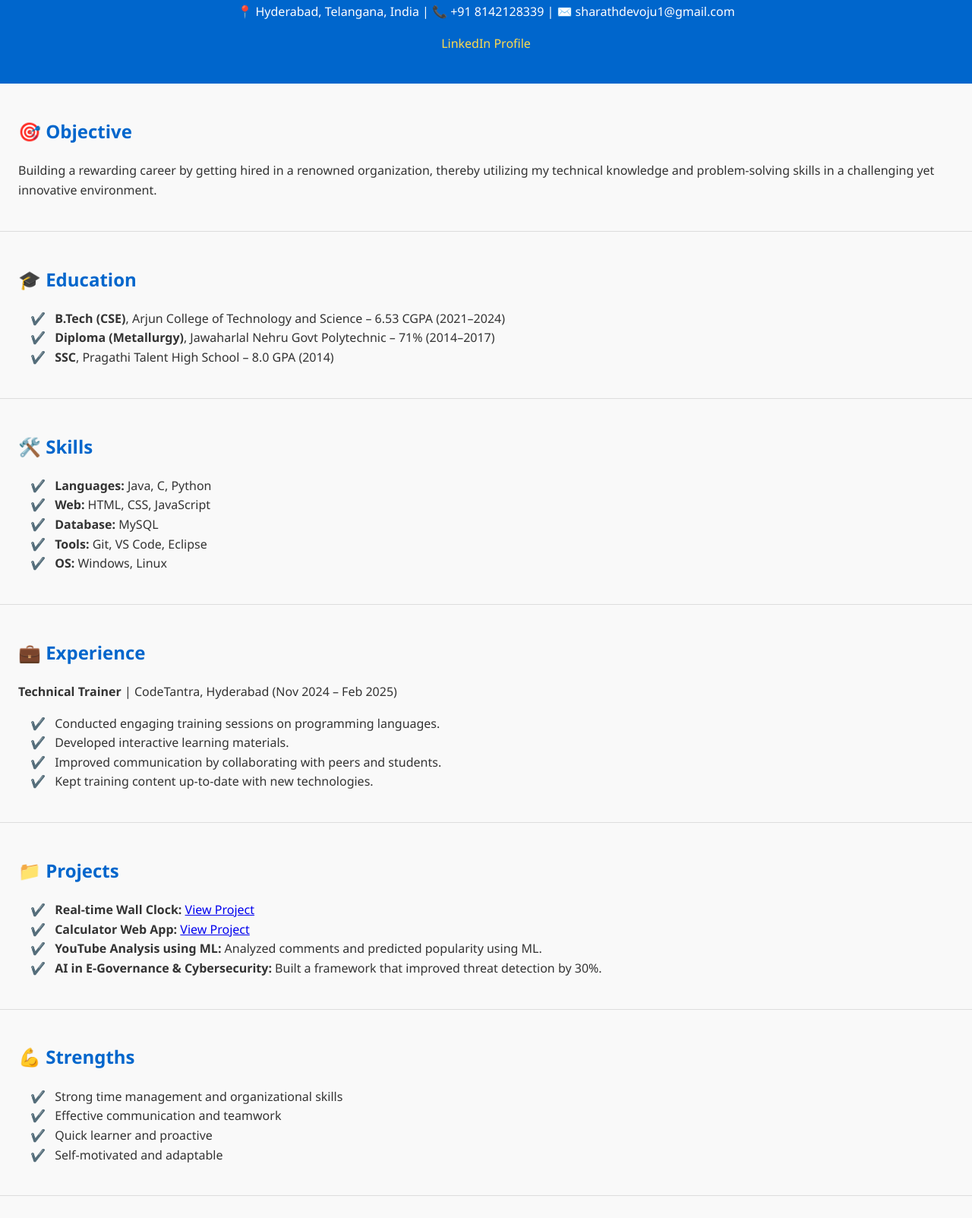
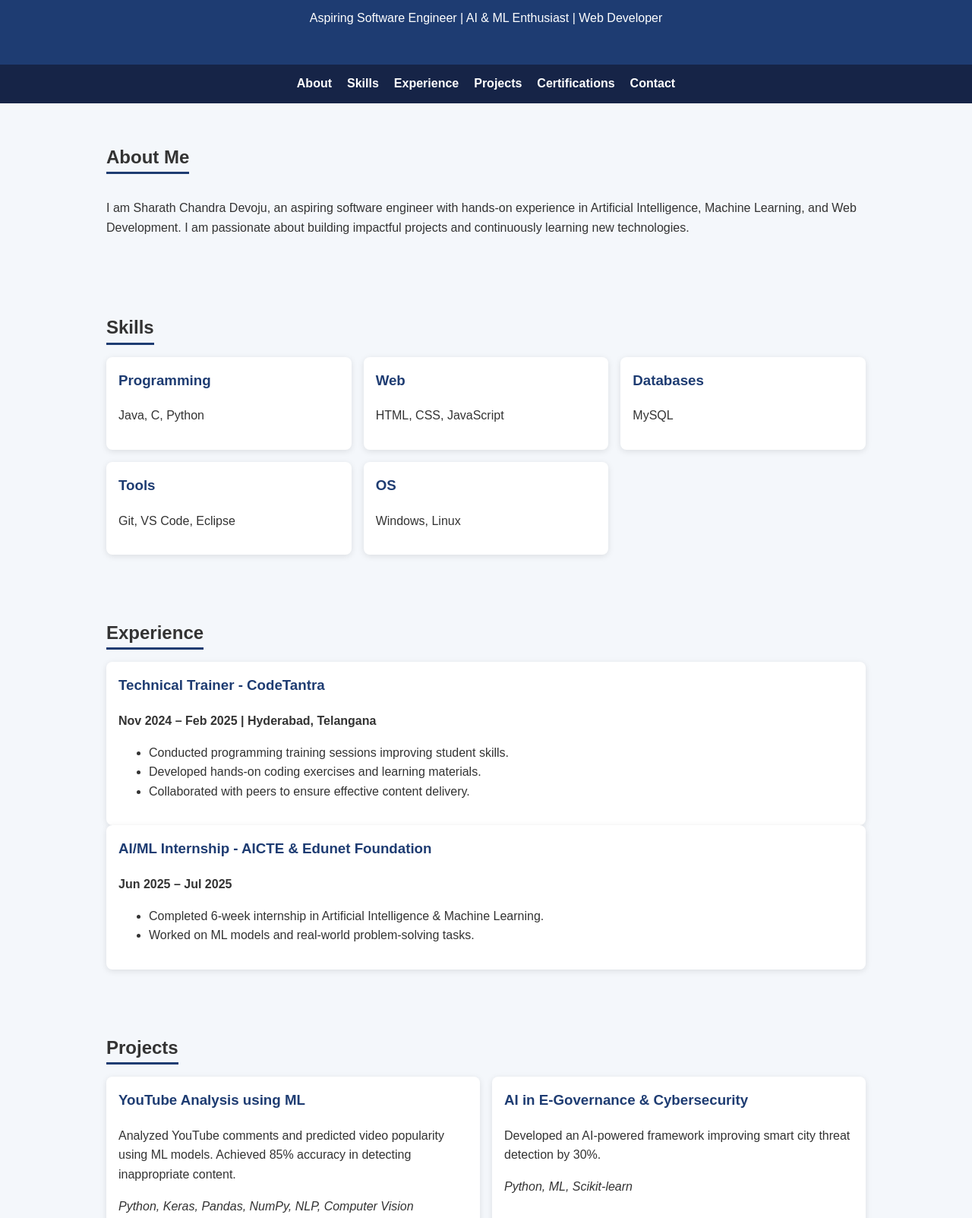
Before and after one commit to DevojuSharathChandra/my-profile, a plain HTML site: page index.html in a window 1280 px wide. Shown: the part 115-1718 px from the top of the page at 76% size. Drawn offline with Linux system fonts and the light colour scheme.

Commit message:
Update index.html

```diff
--- a/index.html
+++ b/index.html
@@ -1,94 +1,210 @@
 <!DOCTYPE html>
 <html lang="en">
 <head>
-  <meta charset="UTF-8" />
-  <meta name="viewport" content="width=device-width, initial-scale=1.0"/>
-  <title>Sharath Chandra Devoju | Portfolio</title>
-  <link rel="stylesheet" href="style.css"/>
+  <meta charset="UTF-8">
+  <meta name="viewport" content="width=device-width, initial-scale=1.0">
+  <title>Sharath Chandra Devoju - Portfolio</title>
+  <style>
+    body {
+      margin: 0;
+      font-family: Arial, sans-serif;
+      background: #f4f7fb;
+      color: #333;
+      line-height: 1.6;
+    }
+    header {
+      background: #1e3c72;
+      color: white;
+      text-align: center;
+      padding: 2rem 1rem;
+    }
+    nav {
+      background: #162447;
+      display: flex;
+      justify-content: center;
+      gap: 20px;
+      padding: 0.8rem;
+    }
+    nav a {
+      color: white;
+      text-decoration: none;
+      font-weight: bold;
+    }
+    nav a:hover {
+      color: #ffb703;
+    }
+    section {
+      max-width: 1000px;
+      margin: auto;
+      padding: 2rem 1rem;
+    }
+    h2 {
+      border-bottom: 3px solid #1e3c72;
+      display: inline-block;
+      margin-bottom: 1rem;
+    }
+    .skills, .projects, .certifications {
+      display: grid;
+      grid-template-columns: repeat(auto-fit, minmax(250px, 1fr));
+      gap: 1rem;
+    }
+    .card {
+      background: white;
+      padding: 1rem;
+      border-radius: 8px;
+      box-shadow: 0 2px 8px rgba(0,0,0,0.1);
+    }
+    .card h3 {
+      margin-top: 0;
+      color: #1e3c72;
+    }
+    footer {
+      text-align: center;
+      background: #162447;
+      color: white;
+      padding: 1rem;
+      margin-top: 2rem;
+      position: relative;
+    }
+    footer a {
+      color: #ffb703;
+      text-decoration: none;
+    }
+    /* Resume Button */
+    .resume-btn {
+      display: inline-block;
+      margin-top: 1rem;
+      padding: 12px 24px;
+      background: #ffb703;
+      color: #162447;
+      font-weight: bold;
+      border-radius: 6px;
+      text-decoration: none;
+      transition: 0.3s;
+    }
+    .resume-btn:hover {
+      background: #ffa502;
+      color: white;
+    }
+  </style>
 </head>
 <body>
+
+  <!-- Header -->
   <header>
     <h1>Sharath Chandra Devoju</h1>
-    <p>📍 Hyderabad, Telangana, India | 📞 +91 8142128339 | ✉️ sharathdevoju1@gmail.com</p>
-    <p>
-      <a href="https://www.linkedin.com/in/sharath8142/" target="_blank">LinkedIn Profile</a>
-    </p>
+    <p>Aspiring Software Engineer | AI & ML Enthusiast | Web Developer</p>
   </header>
 
-  <section>
-    <h2>🎯 Objective</h2>
+  <!-- Navigation -->
+  <nav>
+    <a href="#about">About</a>
+    <a href="#skills">Skills</a>
+    <a href="#experience">Experience</a>
+    <a href="#projects">Projects</a>
+    <a href="#certifications">Certifications</a>
+    <a href="#contact">Contact</a>
+  </nav>
+
+  <!-- About -->
+  <section id="about">
+    <h2>About Me</h2>
     <p>
-      Building a rewarding career by getting hired in a renowned organization,
-      thereby utilizing my technical knowledge and problem-solving skills in a
-      challenging yet innovative environment.
+      I am Sharath Chandra Devoju, an aspiring software engineer with hands-on
+      experience in Artificial Intelligence, Machine Learning, and Web Development.
+      I am passionate about building impactful projects and continuously learning
+      new technologies.
     </p>
   </section>
 
-  <section>
-    <h2>🎓 Education</h2>
-    <ul>
-      <li><strong>B.Tech (CSE)</strong>, Arjun College of Technology and Science – 6.53 CGPA (2021–2024)</li>
-      <li><strong>Diploma (Metallurgy)</strong>, Jawaharlal Nehru Govt Polytechnic – 71% (2014–2017)</li>
-      <li><strong>SSC</strong>, Pragathi Talent High School – 8.0 GPA (2014)</li>
-    </ul>
+  <!-- Skills -->
+  <section id="skills">
+    <h2>Skills</h2>
+    <div class="skills">
+      <div class="card"><h3>Programming</h3><p>Java, C, Python</p></div>
+      <div class="card"><h3>Web</h3><p>HTML, CSS, JavaScript</p></div>
+      <div class="card"><h3>Databases</h3><p>MySQL</p></div>
+      <div class="card"><h3>Tools</h3><p>Git, VS Code, Eclipse</p></div>
+      <div class="card"><h3>OS</h3><p>Windows, Linux</p></div>
+    </div>
   </section>
 
-  <section>
-    <h2>🛠️ Skills</h2>
-    <ul>
-      <li><strong>Languages:</strong> Java, C, Python</li>
-      <li><strong>Web:</strong> HTML, CSS, JavaScript</li>
-      <li><strong>Database:</strong> MySQL</li>
-      <li><strong>Tools:</strong> Git, VS Code, Eclipse</li>
-      <li><strong>OS:</strong> Windows, Linux</li>
-    </ul>
+  <!-- Experience -->
+  <section id="experience">
+    <h2>Experience</h2>
+    <div class="card">
+      <h3>Technical Trainer - CodeTantra</h3>
+      <p><strong>Nov 2024 – Feb 2025 | Hyderabad, Telangana</strong></p>
+      <ul>
+        <li>Conducted programming training sessions improving student skills.</li>
+        <li>Developed hands-on coding exercises and learning materials.</li>
+        <li>Collaborated with peers to ensure effective content delivery.</li>
+      </ul>
+    </div>
+    <div class="card">
+      <h3>AI/ML Internship - AICTE & Edunet Foundation</h3>
+      <p><strong>Jun 2025 – Jul 2025</strong></p>
+      <ul>
+        <li>Completed 6-week internship in Artificial Intelligence & Machine Learning.</li>
+        <li>Worked on ML models and real-world problem-solving tasks.</li>
+      </ul>
+    </div>
   </section>
 
-  <section>
-    <h2>💼 Experience</h2>
-    <p><strong>Technical Trainer</strong> | CodeTantra, Hyderabad (Nov 2024 – Feb 2025)</p>
-    <ul>
-      <li>Conducted engaging training sessions on programming languages.</li>
-      <li>Developed interactive learning materials.</li>
-      <li>Improved communication by collaborating with peers and students.</li>
-      <li>Kept training content up-to-date with new technologies.</li>
-    </ul>
+  <!-- Projects -->
+  <section id="projects">
+    <h2>Projects</h2>
+    <div class="projects">
+      <div class="card">
+        <h3>YouTube Analysis using ML</h3>
+        <p>Analyzed YouTube comments and predicted video popularity using ML models. Achieved 85% accuracy in detecting inappropriate content.</p>
+        <p><em>Python, Keras, Pandas, NumPy, NLP, Computer Vision</em></p>
+      </div>
+      <div class="card">
+        <h3>AI in E-Governance & Cybersecurity</h3>
+        <p>Developed an AI-powered framework improving smart city threat detection by 30%.</p>
+        <p><em>Python, ML, Scikit-learn</em></p>
+      </div>
+    </div>
   </section>
 
-  <section>
-    <h2>📁 Projects</h2>
-    <ul>
-      <li>
-        <strong>Real-time Wall Clock:</strong>
-        <a href="https://devojusharathchandra.github.io/watch/" target="_blank">View Project</a>
-      </li>
-      <li>
-        <strong>Calculator Web App:</strong>
-        <a href="https://devojusharathchandra.github.io/calculator/" target="_blank">View Project</a>
-      </li>
-      <li>
-        <strong>YouTube Analysis using ML:</strong> Analyzed comments and predicted popularity using ML.
-      </li>
-      <li>
-        <strong>AI in E-Governance & Cybersecurity:</strong> Built a framework that improved threat detection by 30%.
-      </li>
-    </ul>
+  <!-- Certifications -->
+  <section id="certifications">
+    <h2>Certifications</h2>
+    <div class="certifications">
+      <div class="card">
+        <h3>AICTE Internship Certificate</h3>
+        <p>Completed 6-week internship on Artificial Intelligence & Machine Learning in collaboration with Edunet Foundation (Jun 2025 – Jul 2025).</p>
+      </div>
+    </div>
   </section>
 
-  <section>
-    <h2>💪 Strengths</h2>
-    <ul>
-      <li>Strong time management and organizational skills</li>
-      <li>Effective communication and teamwork</li>
-      <li>Quick learner and proactive</li>
-      <li>Self-motivated and adaptable</li>
-    </ul>
+  <!-- Contact -->
+  <section id="contact">
+    <h2>Contact</h2>
+    <p>Email: <a href="mailto:sharathdevoju1@gmail.com">sharathdevoju1@gmail.com</a></p>
+    <p>Phone: +91 8142128339</p>
+    <p>LinkedIn: <a href="https://linkedin.com/in/sharath8142" target="_blank">linkedin.com/in/sharath8142</a></p>
+    <p>GitHub: <a href="https://github.com/devojusharathchandra" target="_blank">github.com/devojusharathchandra</a></p>
   </section>
 
+  <!-- Footer -->
   <footer>
-    <button onclick="downloadResume()">📄 Download Resume</button>
+    <p>&copy; 2025 Sharath Chandra Devoju | Portfolio Website</p>
+    <a href="Sharathchandra_Devoju.pdf" class="resume-btn" download>⬇ Download My Resume</a>
   </footer>
 
-  <script src="script.js"></script>
+  <script>
+    // Smooth Scroll for Navigation
+    document.querySelectorAll('nav a').forEach(anchor => {
+      anchor.addEventListener('click', function(e) {
+        e.preventDefault();
+        document.querySelector(this.getAttribute('href')).scrollIntoView({
+          behavior: 'smooth'
+        });
+      });
+    });
+  </script>
+
 </body>
 </html>
```
